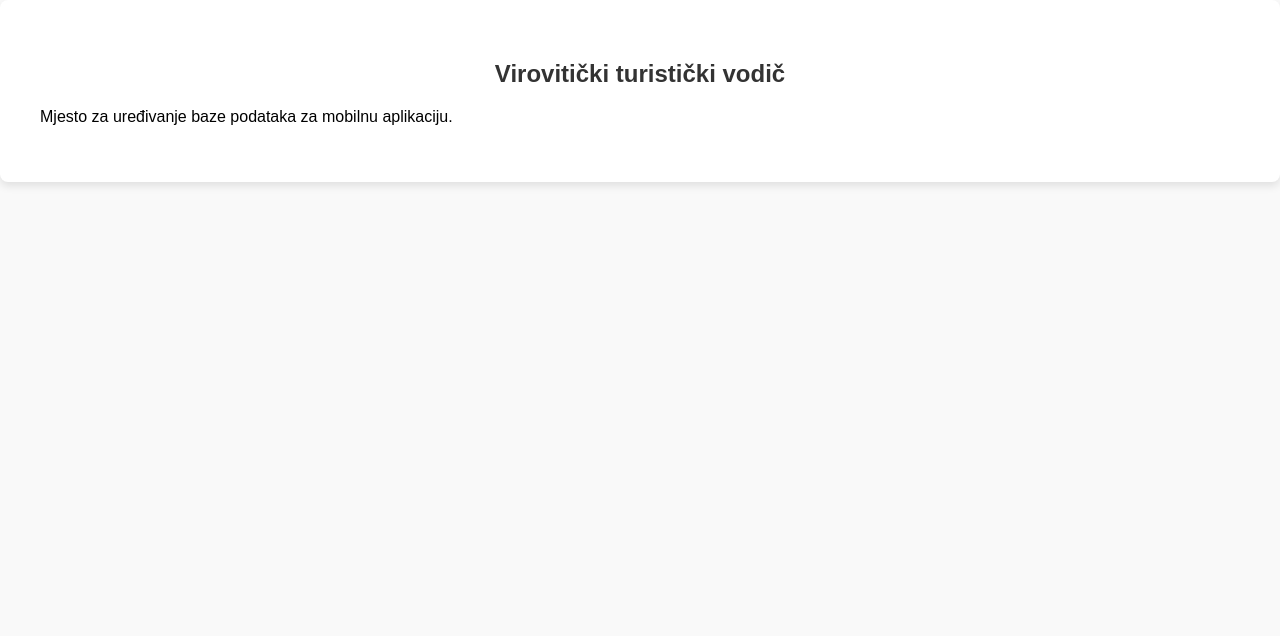
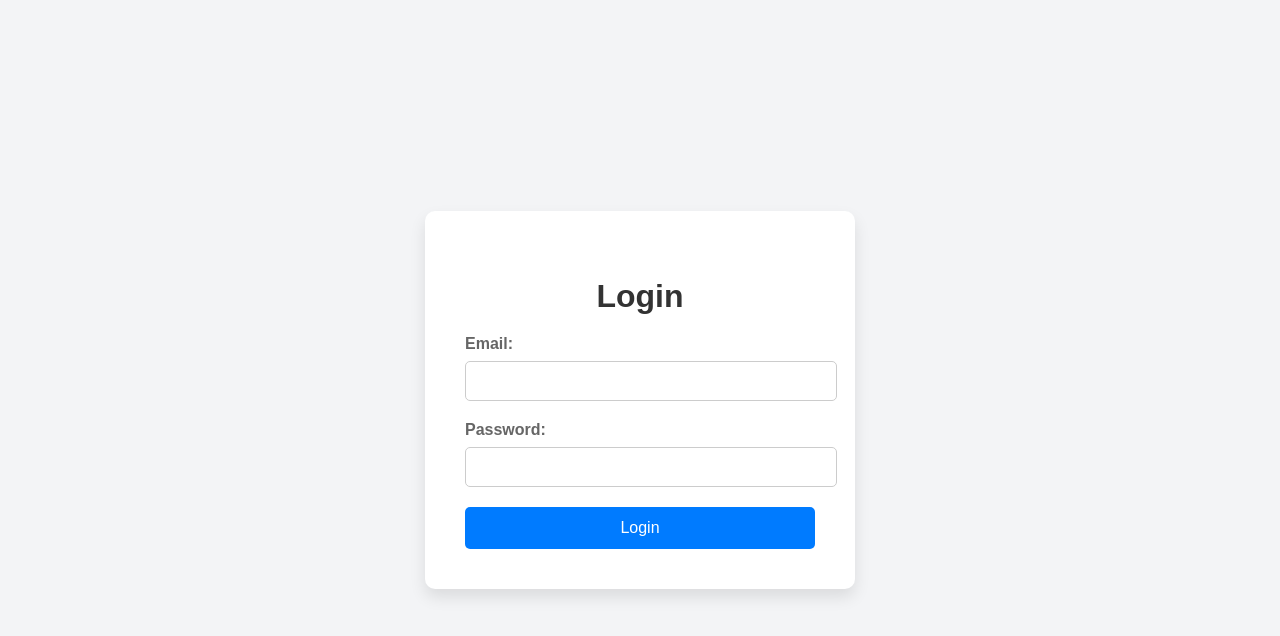
Before and after one commit to Klara-Iva/VTV-Admin-Dashboard, a plain HTML site: page index.html in a window 1280 px wide. Drawn offline with Linux system fonts and the light colour scheme; no server answers.

Commit message:
Initial commit

```diff
--- a/index.html
+++ b/index.html
@@ -3,18 +3,29 @@
 <head>
     <meta charset="UTF-8">
     <meta name="viewport" content="width=device-width, initial-scale=1.0">
-    <title>VTV data edit</title>
+    <title>Login</title>
     <link rel="stylesheet" href="styles/style.css">
     <script src="https://www.gstatic.com/firebasejs/9.9.2/firebase-app-compat.js"></script>
+    <script src="https://www.gstatic.com/firebasejs/9.9.2/firebase-auth-compat.js"></script>
     <script src="https://www.gstatic.com/firebasejs/9.9.2/firebase-firestore-compat.js"></script>
     <script src="scripts/firebase.js" defer></script>
-    <script src="scripts/main.js" defer></script>
+    <script src="scripts/login.js" defer></script>
+    <link rel="stylesheet" href="styles/login.css">
+
 </head>
 <body>
     <div class="container">
-        <h2>Virovitički turistički vodič</h2>
-        <p>Mjesto za uređivanje baze podataka za mobilnu aplikaciju.</p>
-        <div id="places-container" class="card-grid"></div>
+        <h2>Login</h2>
+        <form id="login-form">
+            <label for="email">Email:</label>
+            <input type="email" id="email" name="email" required>
+
+            <label for="password">Password:</label>
+            <input type="password" id="password" name="password" required>
+
+            <button type="submit">Login</button>
+        </form>
+        <p id="error-message" style="color:red; display:none;">Invalid email, password, or insufficient permissions!</p>
     </div>
 </body>
 </html>
--- a/scripts/login.js
+++ b/scripts/login.js
@@ -18,7 +18,7 @@ document.addEventListener('DOMContentLoaded', () => {
 
             if (userDoc.exists && userDoc.data().admin === true) {
                 // Ako korisnik postoji i ima admin prava, preusmjeri ga na index.html
-                window.location.href = 'index.html';
+                window.location.href = 'dashboard.html';
             } else {
                 throw new Error('Insufficient permissions');
             }
--- /dev/null
+++ b/styles/login.css
@@ -0,0 +1,94 @@
+/* Global styles */
+body {
+    font-family: 'Arial', sans-serif;
+    background-color: #f3f4f6;
+    display: flex;
+    justify-content: center;
+    align-items: center;
+    height: 100vh;
+    margin: 0;
+}
+
+/* Container styling */
+.container {
+    background-color: #ffffff;
+    border-radius: 10px;
+    box-shadow: 0 8px 16px rgba(0, 0, 0, 0.1);
+    padding: 40px;
+    width: 350px;
+    text-align: center;
+}
+
+h2 {
+    font-size: 2rem;
+    margin-bottom: 20px;
+    color: #333;
+}
+
+/* Form styling */
+form {
+    display: flex;
+    flex-direction: column;
+}
+
+label {
+    text-align: left;
+    margin-bottom: 8px;
+    font-weight: bold;
+    color: #666;
+}
+
+input[type="email"],
+input[type="password"] {
+    padding: 10px;
+    margin-bottom: 20px;
+    border: 1px solid #ccc;
+    border-radius: 5px;
+    font-size: 1rem;
+    width: 100%;
+    transition: border-color 0.3s;
+}
+
+input[type="email"]:focus,
+input[type="password"]:focus {
+    border-color: #007BFF;
+    outline: none;
+}
+
+button {
+    padding: 12px;
+    background-color: #007BFF;
+    color: #fff;
+    border: none;
+    border-radius: 5px;
+    font-size: 1rem;
+    cursor: pointer;
+    transition: background-color 0.3s ease;
+}
+
+button:hover {
+    background-color: #0056b3;
+}
+
+/* Error message styling */
+#error-message {
+    color: red;
+    font-size: 0.9rem;
+    margin-top: 10px;
+}
+
+/* Small animations */
+.container {
+    animation: fadeIn 1s ease;
+}
+
+@keyframes fadeIn {
+    from {
+        opacity: 0;
+        transform: translateY(-20px);
+    }
+    to {
+        opacity: 1;
+        transform: translateY(0);
+    }
+}
```
Also changed, not shown: dashboard.html (added, +20 -0 lines), login.html (deleted, +0 -29 lines).
